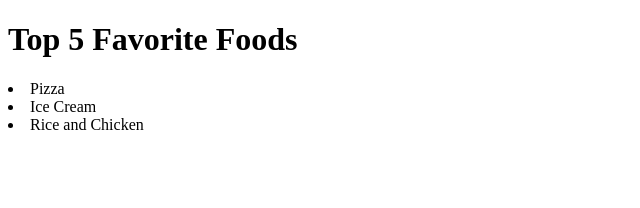
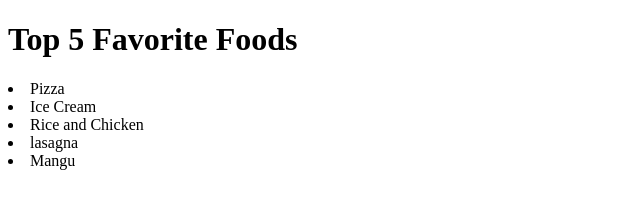
Before and after one commit to brigity5053/brigity5053.github.io, a plain HTML site: page index.html in a window 1280 px wide. Shown: the whole page, without its empty margins (0-640 px from the left). Drawn offline with Linux system fonts and the light colour scheme.

Commit message:
Update index.html

```diff
--- a/index.html
+++ b/index.html
@@ -5,3 +5,5 @@
         <li>Pizza</li>
         <li>Ice Cream</li>
         <li>Rice and Chicken</li>
+        <li>lasagna</li>
+        <li>Mangu</li>
```
